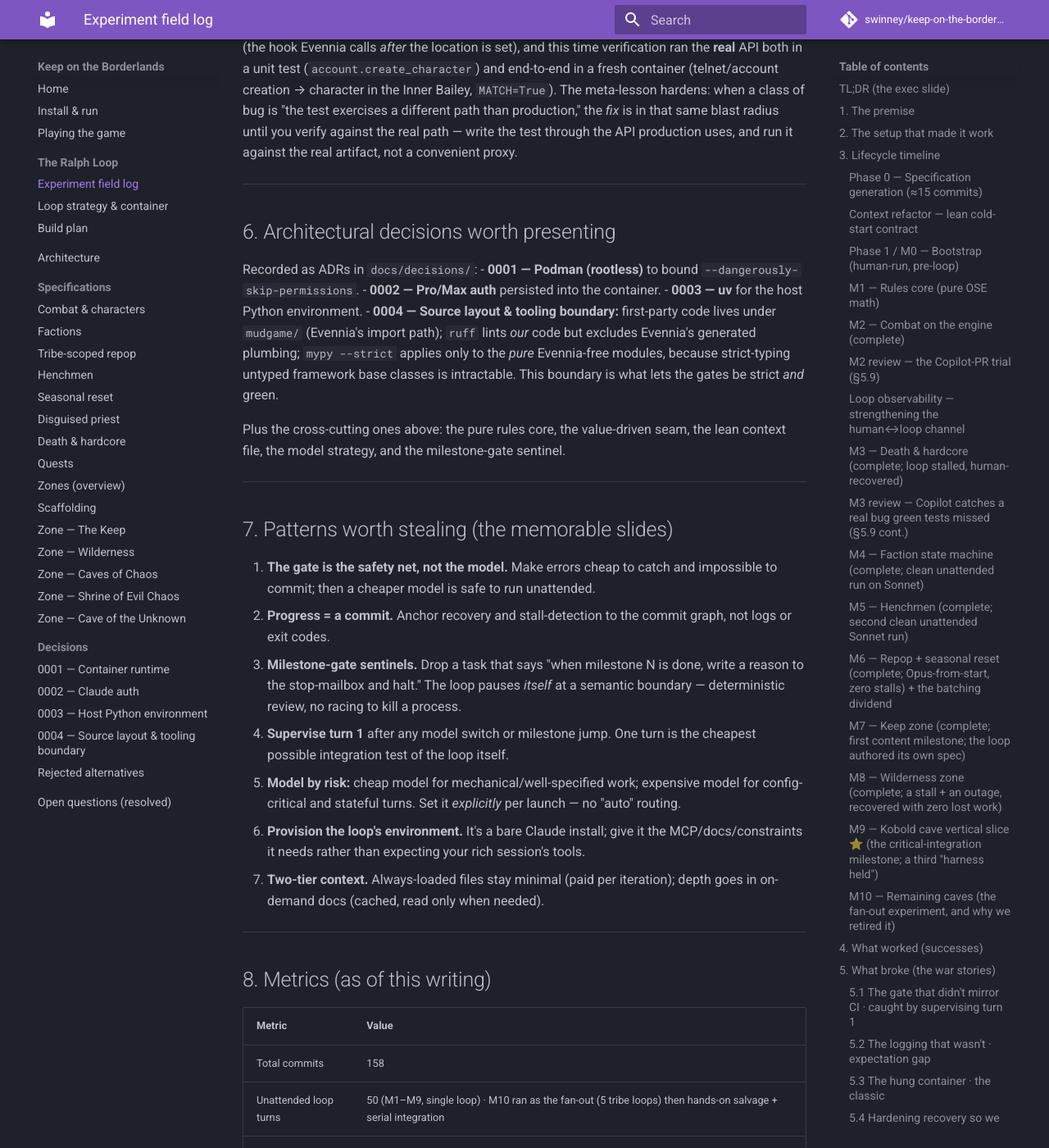
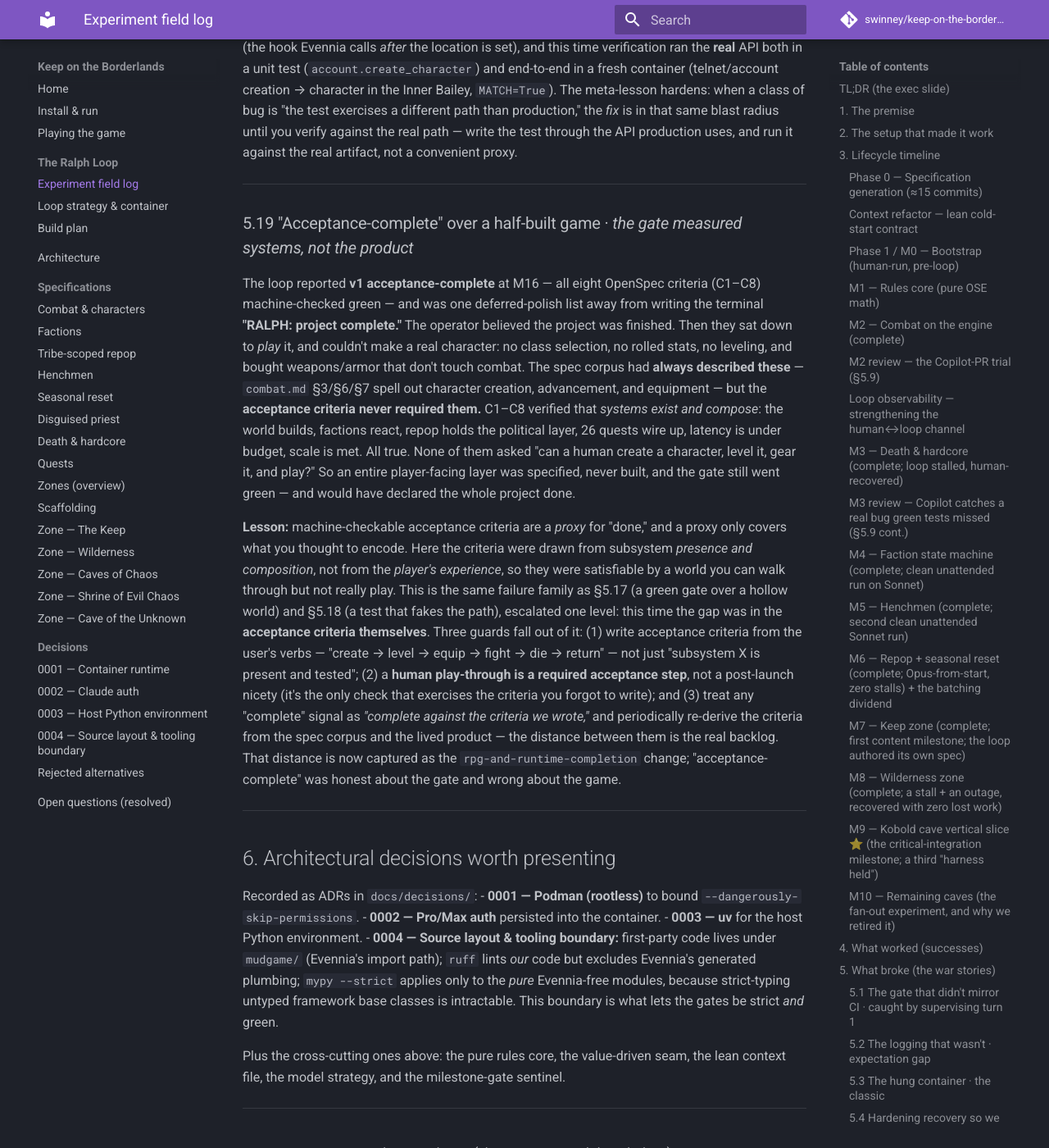
Before and after one commit to swinney/keep-on-the-borderlands, an MkDocs documentation site: the page built from docs/ralph-loop-experiment.md, in a window 1280 px wide and 1400 px high, scrolled down 14644 px. Shown: the whole window at 82% size. Built offline with MkDocs 1.6.1 and Material for MkDocs 9.7.7, drawn with Linux system fonts in a browser that asks for light colours; comment, search, counter and statistics services are not loaded.

Commit message:
docs: field-log §5.19 — 'acceptance-complete' over a half-built game (#35)
The capstone lesson the operator asked to capture: the loop reported v1
acceptance-complete (C1-C8 green) and was one step from 'RALPH: project complete',
yet the game was barely playable — no character creation, leveling, or working
equipment, all of which combat.md §3/§6/§7 specify. The acceptance criteria
measured systems-present-and-composing, never the player's experience, so a whole
specified layer was unbuilt and the gate still went green. Lesson: acceptance
criteria are a proxy only as good as their coverage of what 'done' means to a user;
write them from the user's verbs, make a human play-through a required acceptance
step, and re-derive criteria from spec-vs-product periodically. Escalates §5.17/§5.18
to the criteria themselves.

```diff
--- a/docs/ralph-loop-experiment.md
+++ b/docs/ralph-loop-experiment.md
@@ -607,6 +607,39 @@ a convenient proxy.
 
 ---
 
+### 5.19 "Acceptance-complete" over a half-built game  ·  *the gate measured systems, not the product*
+The loop reported **v1 acceptance-complete** at M16 — all eight OpenSpec criteria
+(C1–C8) machine-checked green — and was one deferred-polish list away from writing
+the terminal **"RALPH: project complete."** The operator believed the project was
+finished. Then they sat down to *play* it, and couldn't make a real character: no
+class selection, no rolled stats, no leveling, and bought weapons/armor that don't
+touch combat. The spec corpus had **always described these** — `combat.md` §3/§6/§7
+spell out character creation, advancement, and equipment — but the **acceptance
+criteria never required them.** C1–C8 verified that *systems exist and compose*:
+the world builds, factions react, repop holds the political layer, 26 quests wire
+up, latency is under budget, scale is met. All true. None of them asked "can a
+human create a character, level it, gear it, and play?" So an entire player-facing
+layer was specified, never built, and the gate still went green — and would have
+declared the whole project done.
+
+**Lesson:** machine-checkable acceptance criteria are a *proxy* for "done," and a
+proxy only covers what you thought to encode. Here the criteria were drawn from
+subsystem *presence and composition*, not from the *player's experience*, so they
+were satisfiable by a world you can walk through but not really play. This is the
+same failure family as §5.17 (a green gate over a hollow world) and §5.18 (a test
+that fakes the path), escalated one level: this time the gap was in the
+**acceptance criteria themselves**. Three guards fall out of it: (1) write
+acceptance criteria from the user's verbs — "create → level → equip → fight → die →
+return" — not just "subsystem X is present and tested"; (2) a **human play-through
+is a required acceptance step**, not a post-launch nicety (it's the only check that
+exercises the criteria you forgot to write); and (3) treat any "complete" signal as
+*"complete against the criteria we wrote,"* and periodically re-derive the criteria
+from the spec corpus and the lived product — the distance between them is the real
+backlog. That distance is now captured as the `rpg-and-runtime-completion` change;
+"acceptance-complete" was honest about the gate and wrong about the game.
+
+---
+
 ## 6. Architectural decisions worth presenting
 
 Recorded as ADRs in `docs/decisions/`:
```
